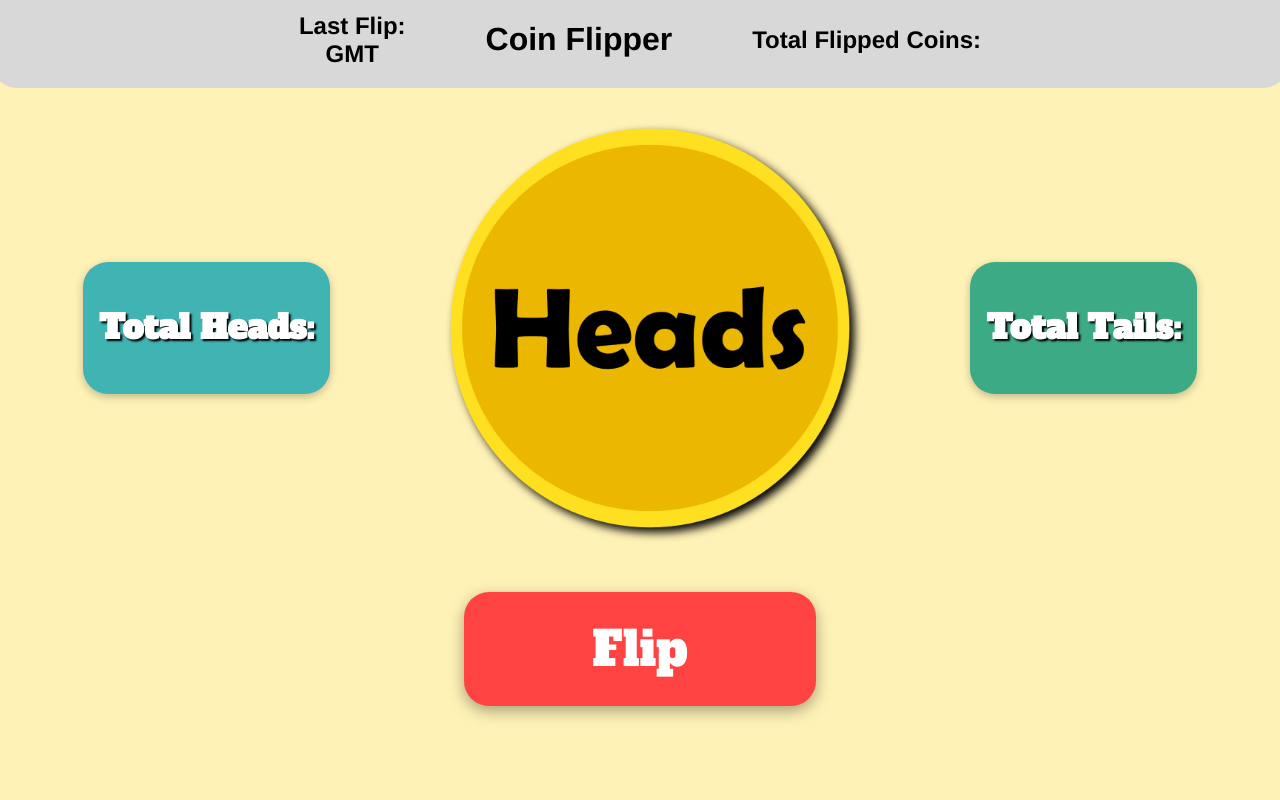
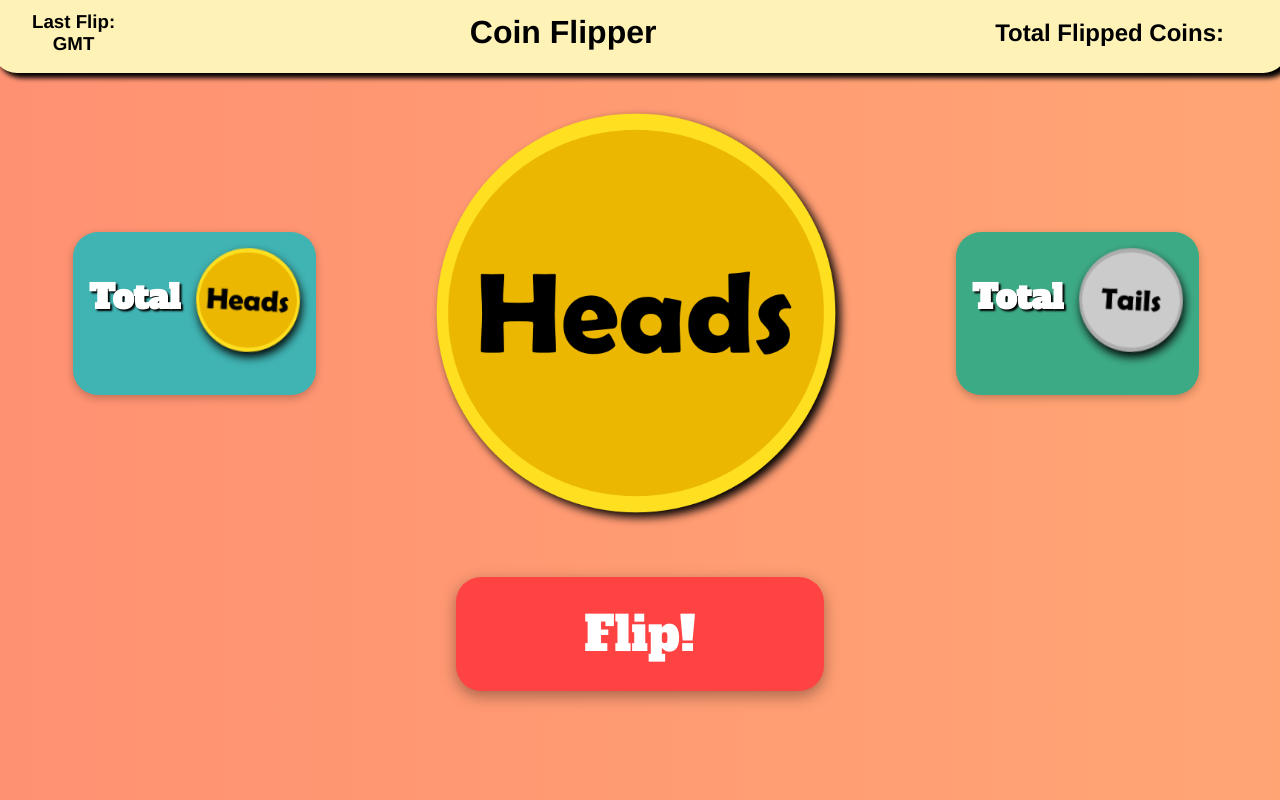
Before and after one commit to Swomp03/Coinflip-Project, a React (Vite) app in the folder frontend/: page / in a window 1280 px wide. Built offline with nearby package versions, Linux system fonts and the light colour scheme; no server answers.

Commit message:
Flip styling

```diff
--- a/frontend/src/App.css
+++ b/frontend/src/App.css
@@ -7,6 +7,7 @@ body {
     flex-direction: column;
     align-items: center;
     margin-top: 5vh;
+    margin-right: 6vh;
 }
 
 .coin {
@@ -16,7 +17,10 @@ body {
     transform-style: preserve-3d;
     transition: transform 1s;
     margin: 0 15vh;
+    cursor: pointer;
 }
+
+
 
 .coin-side {
     position: absolute;
@@ -33,6 +37,12 @@ body {
     height: 100%;
     object-fit: contain;
     filter: drop-shadow(5px 5px 5px);
+    transition: 0.2s;
+}
+
+.coin-side img:hover {
+    transform: rotate(5deg);
+    scale: 1.1;
 }
 
 .heads {
@@ -46,6 +56,7 @@ body {
 .flipping {
     transform: rotateY(1800deg);
     /* 5 full spins */
+    pointer-events: none;
 }
 
 .coin-section {
@@ -66,9 +77,24 @@ body {
     box-shadow: rgba(0, 0, 0, 0.35) 0px 5px 15px;
     border-radius: 25px;
     transition: 0.2s;
+    margin-left: 1vh;
 }
 
 .coin-button:hover {
     cursor: pointer;
     scale: 1.1;
 }
+
+.highlightSide {
+    scale: 1.3;
+    transition: 0.2s;
+    transition-timing-function: ease-in-out;
+    rotate: 10deg;
+    filter: drop-shadow(0px 0px 25px gold);
+}
+
+.noHighlight {
+    scale: 1.0;
+    transition: 0.2s;
+    transition-timing-function: ease-in-out;
+}
--- a/frontend/src/App.tsx
+++ b/frontend/src/App.tsx
@@ -24,6 +24,9 @@ function App() {
 
   const [side, setSide] = useState<'heads' | 'tails'>('heads');
   const [flipping, setFlipping] = useState(false);
+
+  const [highlightHeads, setHighlightHeads] = useState(false);
+  const [highlightTails, setHighlightTails] = useState(false);
 
   const callAPI = async (apiEndpoint:string) => {
     try {
@@ -117,6 +120,21 @@ function App() {
 
       confirmAPIInsert();
       APICalls();
+
+      switch(newSide){
+        case "heads":
+          setHighlightHeads(true);
+          break;
+        case "tails":
+          setHighlightTails(true);
+          break;
+        default:
+          console.log("Error in styling");
+      }
+      setTimeout(() => {
+        setHighlightHeads(false);
+        setHighlightTails(false);
+      }, 1000);
     }, 1000); // Match this with your animation duration
   };
 
@@ -125,19 +143,55 @@ function App() {
   }, []);
 
 
+  const mainContainer = {
+    hidden: { opacity: 1, scale: 1 },
+    visible: {
+      opacity: 1,
+      scale: 1,
+      transition: {
+        delayChildren: 0.05,
+        staggerChildren: 0.25
+      }
+    }
+  };
+
+  const mainItem = {
+    hidden: { y: 20, opacity: 0 },
+    visible: {
+        y: 0,
+        opacity: 1
+    }
+  };
+
 
   return (
     <>
+
       <Header lastFlippedDate={lastFlippedDate} lastFlippedTime={lastFlippedTime} totalFlips={totalFlips}/>
-      <div className="coin-container">
+
+      <motion.ul
+        className="coin-container"
+        variants={mainContainer}
+        initial="hidden"
+        whileInView="visible"
+      >
 
         <div className='coin-section'>
 
+          <motion.div
+            className={highlightHeads ? "highlightSide": "noHighlight"}
+            variants={mainItem}
+          >
             <CoinCounter
               coinSide="Heads"
               count={totalHeads}
             />
+          </motion.div>
 
+          <motion.div
+            onClick={handleFlip}
+            variants={mainItem}
+          >
             <div
               className={`coin ${flipping ? 'flipping' : ''}`}
               style={{
@@ -151,21 +205,32 @@ function App() {
                 <img src={tailsCoin} alt="tails" />
               </div>
             </div>
+          </motion.div>
 
+          <motion.div
+            className={highlightTails ? "highlightSide": "noHighlight"}
+            variants={mainItem}
+          >
             <CoinCounter
               coinSide="Tails"
               count={totalTails}
             />
+          </motion.div>
 
         </div>
+
+        <motion.div
+          variants={mainItem}
+        >
           <motion.button
             className='coin-button'
             onClick={handleFlip}
             disabled={flipping}
           >
-          Flip
+            Flip!
           </motion.button>
-      </div>
+        </motion.div>
+      </motion.ul>
 
     </>
   )
--- a/frontend/src/components/coinCounter.tsx
+++ b/frontend/src/components/coinCounter.tsx
@@ -1,11 +1,15 @@
 import React from "react";
 import './styles/coinCounter.css'
+
+import headsCoin from '../assets/Heads.png'
+import tailsCoin from '../assets/Tails.png'
 
 const CoinCounter = (props:any) => {
     return(
         <>
             <div className={props.coinSide}>
-                <h2>Total {props.coinSide}:</h2>
+                {props.coinSide == "Heads" && <div className="totalHeader"><h2>Total </h2><img src={headsCoin} alt="headsCoin" className="counterCoin headsCounterCoin" /></div>}
+                {props.coinSide == "Tails" && <div className="totalHeader"><h2>Total </h2><img src={tailsCoin} alt="tailsCoin" className="counterCoin tailsCounterCoin" /></div>}
                 <h2>{props.count}</h2>
             </div>
         </>
--- a/frontend/src/components/header.tsx
+++ b/frontend/src/components/header.tsx
@@ -1,14 +1,57 @@
 import React from 'react';
 import "./styles/header.css"
+import {motion} from "framer-motion"
 
 const Header = (props: any) => {
 
+    const headerContainer = {
+        hidden: { opacity: 1, scale: 1 },
+        visible: {
+          opacity: 1,
+          scale: 1,
+          transition: {
+            delayChildren: 0.05,
+            staggerChildren: 0.05
+          }
+        }
+    };
+
+    const headerItem = {
+        hidden: { y: 20, opacity: 0 },
+        visible: {
+            y: 0,
+            opacity: 1
+        }
+    };
+
     return (
-        <div className='header'>
-            <h2 id='flipDate'>Last Flip:<br />{props.lastFlippedDate} {props.lastFlippedTime} GMT</h2>
-            <h1 id='title'>Coin Flipper</h1>
-            <h2 id='totalFlippedCoins'>Total Flipped Coins: <br /> {props.totalFlips}</h2>
-        </div>
+        <>
+            <motion.ul
+                className='header'
+                variants={headerContainer}
+                initial="hidden"
+                whileInView="visible"
+            >
+                <motion.div
+                    className='headerItem'
+                    variants={headerItem}
+                >
+                    <h3 id='flipDate'>Last Flip:<br />{props.lastFlippedDate} {props.lastFlippedTime} GMT</h3>
+                </motion.div>
+                <motion.div
+                    className='headerItem'
+                    variants={headerItem}
+                >
+                    <h1 id='title'>Coin Flipper</h1>
+                </motion.div>
+                <motion.div
+                    className='headerItem'
+                    variants={headerItem}
+                >
+                    <h2 id='totalFlippedCoins'>Total Flipped Coins: <br /> {props.totalFlips}</h2>
+                </motion.div>
+            </motion.ul>
+        </>
     );
 };
 
--- a/frontend/src/components/styles/coinCounter.css
+++ b/frontend/src/components/styles/coinCounter.css
@@ -18,4 +18,23 @@
     color: white;
     box-shadow: rgba(0, 0, 0, 0.24) 0px 3px 8px;
     text-shadow: 2px 2px 2px black;
+    align-content: center;
+    transition: 0.2s;
 }
+
+.Heads:hover,
+.Tails:hover {
+    transform: rotate(5deg);
+}
+
+.counterCoin {
+    height: 13vh;
+    margin-left: 2vh;
+    filter: drop-shadow(2px 5px 5px black);
+    transform: rotate(3deg);
+}
+
+.totalHeader {
+    justify-content: center;
+    display: flex;
+}
--- a/frontend/src/components/styles/header.css
+++ b/frontend/src/components/styles/header.css
@@ -1,21 +1,22 @@
 .header {
     display: flex;
-    justify-content: center;
+    justify-content: space-between;
     align-items: center;
     text-align: center;
-    background-color: rgb(216, 216, 216);
+    background-color: #fff2b7;
     top: 0;
     font-family: 'Franklin Gothic Medium', 'Arial Narrow', Arial, sans-serif;
     margin-top: -2vh;
     margin-left: -2vh;
     margin-right: -2vh;
     border-radius: 25px;
+    box-shadow: 5px 5px 5px;
 }
 
 #flipDate {
-    margin-right: 10vh;
+    margin-right: 2vh;
 }
 
 #totalFlippedCoins {
-    margin-left: 10vh;
+    margin-right: 8vh;
 }
--- a/frontend/src/index.css
+++ b/frontend/src/index.css
@@ -1,3 +1,4 @@
 body {
     background-color: #fff2b7;
+    background: linear-gradient(90deg, #ff9172 0%, #ffa574 100%);
 }
```
Lines whose indentation alone changed are shown as unchanged.
